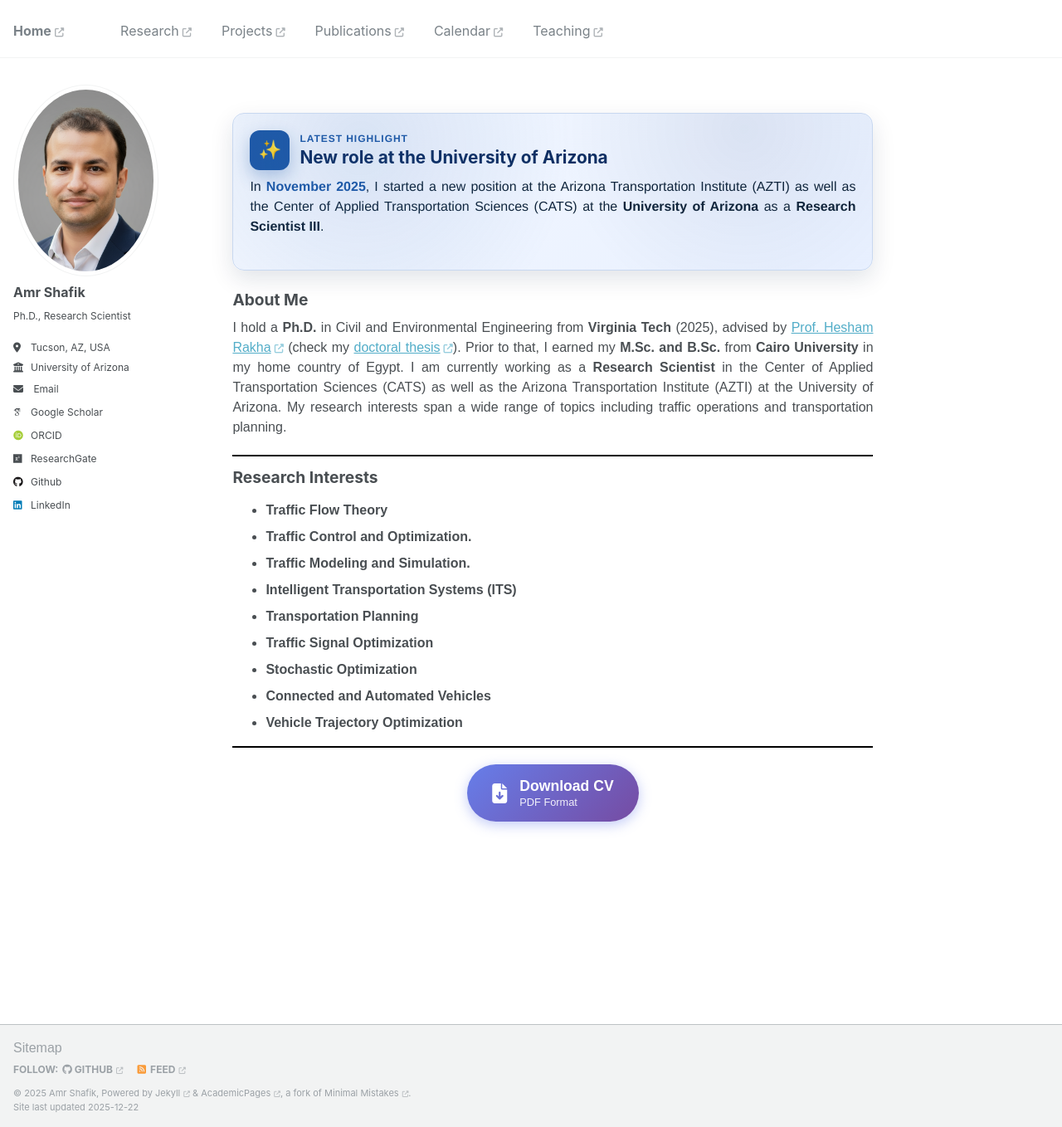
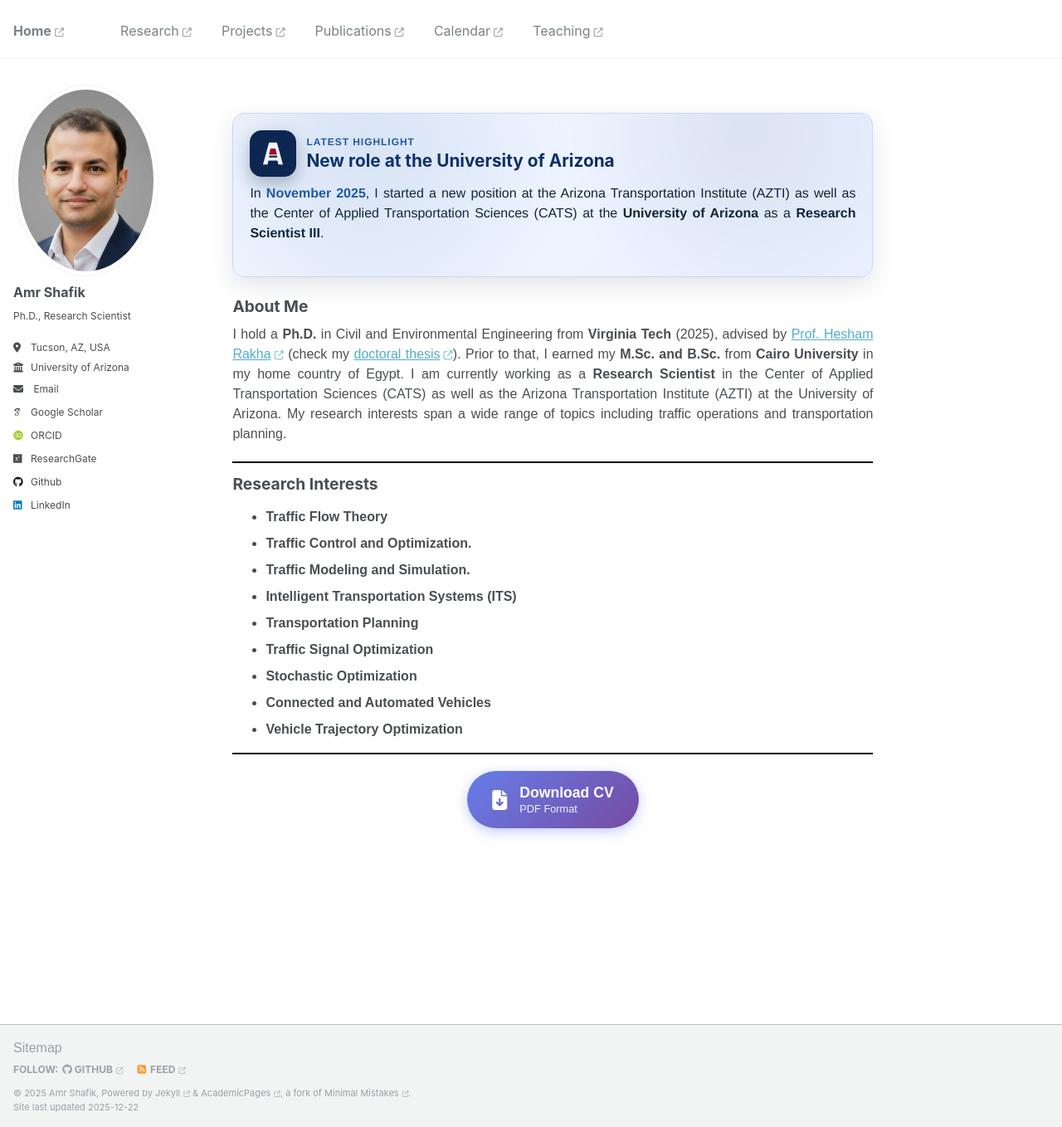
Before and after one commit to akshafik/amrshafik, a Jekyll site: the page built from _pages/about.html, in a window 1280 px wide and 1358 px high. Shown: the whole window at 83% size. Built offline with Jekyll 4.4.1, drawn with Linux system fonts in a browser that asks for light colours; some web fonts are replaced.

Commit message:
Enhance about page styling and add University of Arizona logo

```diff
--- a/_pages/about.html
+++ b/_pages/about.html
@@ -83,13 +83,19 @@ redirect_from:
     display: inline-flex;
     align-items: center;
     justify-content: center;
+    width: 56px;
+    height: 56px;
+    border-radius: 14px;
+    background: #0c234b;
+    border: 1px solid #0c234b;
+    box-shadow: 0 8px 20px rgba(12, 35, 75, 0.3);
+    overflow: hidden;
+  }
+
+  .latest-highlight__icon svg {
     width: 48px;
     height: 48px;
-    border-radius: 12px;
-    background: #1f5aa8;
-    color: #fff;
-    font-size: 1.4em;
-    box-shadow: 0 8px 20px rgba(31, 90, 168, 0.3);
+    display: block;
   }
 
   .latest-highlight__eyebrow {
@@ -125,7 +131,14 @@ redirect_from:
 
 <div class="latest-highlight">
   <div class="latest-highlight__header">
-    <span class="latest-highlight__icon">✨</span>
+    <span class="latest-highlight__icon" aria-hidden="true">
+      <svg viewBox="0 0 80 80" role="presentation">
+        <rect width="80" height="80" fill="#0c234b"/>
+        <path d="M20 62 L32 18 H48 L60 62 H51 L49 54 H31 L29 62 Z" fill="#ffffff"/>
+        <path d="M35 30 L32 42 H48 L45 30 Z" fill="#ab0520"/>
+        <path d="M33 44 L48 44 L49 48 L32 48 Z" fill="#0c234b"/>
+      </svg>
+    </span>
     <div>
       <div class="latest-highlight__eyebrow">Latest Highlight</div>
       <h3 class="latest-highlight__title">New role at the University of Arizona</h3>
```
Also changed, not shown: images/uofa-logo.png (added), 1 other file.
